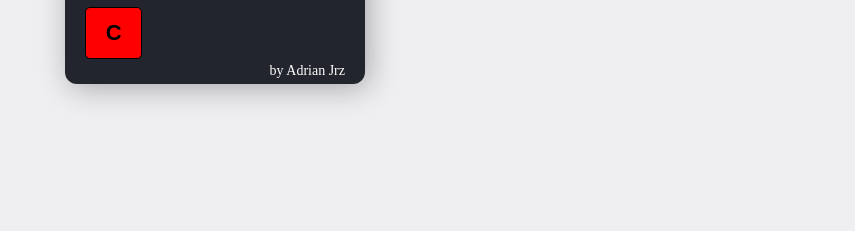
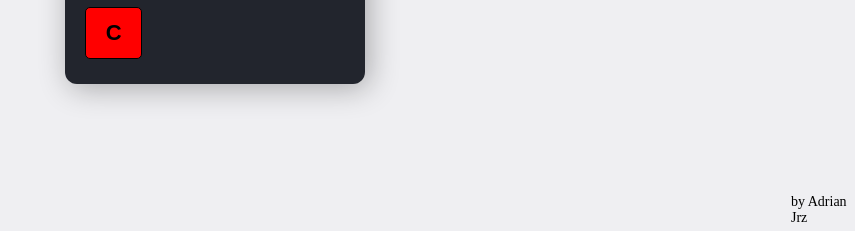
Before and after one commit to AdrianScharff/Simple-Calculator, a plain HTML site: page index.html in a window 1280 px wide. Shown: the part 566-797 px from the top of the page, without its empty margins (425-1280 px from the left). Drawn offline with Linux system fonts and the light colour scheme.

Commit message:
Change credits

```diff
--- a/index.html
+++ b/index.html
@@ -32,11 +32,9 @@
 
             <button type="button" class="btn-equal">=</button>
             <button type="button" class="btn btn-clear">C</button>
-    <p>by Adrian Jrz</p>
-
         </div>
     </section>
-
+    <p>by Adrian Jrz</p>
     <script src="main.js"></script>
 </body>
 </html>
--- a/style.css
+++ b/style.css
@@ -71,7 +71,9 @@ button {
 }
 
 p {
-    color: white;
-    margin-top: 3.8rem;
+    position: absolute;
+    /* color: white; */
+    top: 95%;
+    left: 95%;
     font-size: 14px;
 }
```
